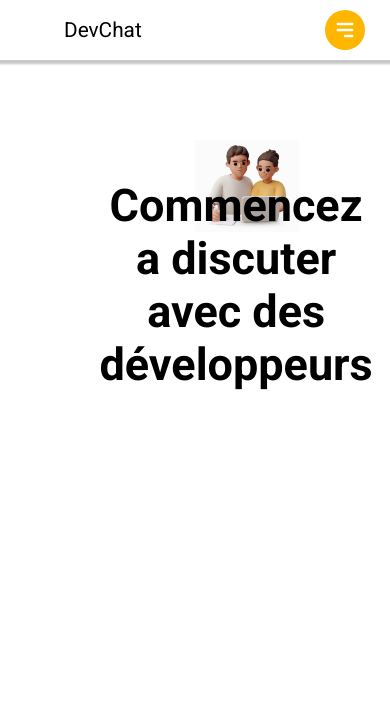
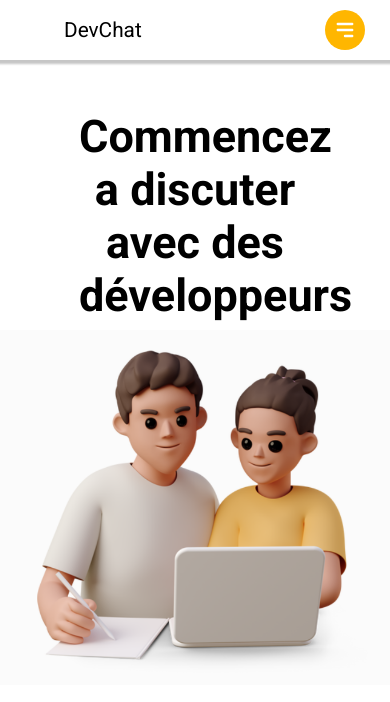
Before and after one commit to DevChatApp/DevChat-site, a React (Create React App) app in the folder frontend/: page / in a window 390 px wide. Shown: the top 702 px of the page. Built offline with nearby package versions, Linux system fonts and the light colour scheme.

Commit message:
responsive homePage

```diff
--- a/frontend/src/Components/Pages/Home.js
+++ b/frontend/src/Components/Pages/Home.js
@@ -6,10 +6,10 @@ const Home = () => {
     return (
         <div>
             <div className="home">
-                <div className="right">
+                <div className="block1">
                     <img className="imgHome" src={home_img} alt="img" />
                 </div>
-                <div className="left">
+                <div className="block2">
                     <h2 className="textHome">Commencez a discuter avec des développeurs</h2>
                 </div>
             </div>
--- a/frontend/src/Components/Pages/Pages.css
+++ b/frontend/src/Components/Pages/Pages.css
@@ -2,12 +2,68 @@
 h1 {
     margin: 10px 0 50px 0;
 }
+
+.home {
+    height: 300px;
+    margin: 50px;
+}
+
+.imgHome {
+    display: block;
+    margin: 0 auto;
+    width: 50%;
+    min-width: 400px;
+}
+
+.block1 {
+    display: flex;
+    width: 100%;
+}
+
+.textHome {
+    display: block;
+    top: 0;
+    margin: auto;
+    width: 80%;
+    font-size: 45px;
+}
+
+@media screen and (max-width: 680px) {
+    .imgHome {
+        margin-top: 80px;
+
+    }
+}
+
+@media screen and (max-width: 815px) {
+    .block1 {
+        display: flex;
+        justify-content: center;
+
+    }
+}
+
+@media screen and (min-width: 815px) {
+    .imgHome {
+        left: 25%;
+    }
+}
+
+@media screen and (max-width: 1035px) {
+    .imgHome {
+        position: absolute;
+        top: 250px;
+        text-align: center;
+    }
+}
+
+@media screen and (min-width: 1035px) {
     .home {
         height: 500px;
         margin: 80px;
     }
 
-.right {
+    .block1 {
         display: flex;
         float: right;
         width: 50%;
@@ -15,9 +71,10 @@ h1 {
 
     .imgHome {
         width: 90%;
+        min-width: 500px;
     }
 
-.left {
+    .block2 {
         height: 100%;
         width: 50%;
         position: fixed;
@@ -25,8 +82,8 @@ h1 {
 
     .textHome {
         display: flex;
-    width: 80%;
         margin: 20% auto;
         text-align: center;
         font-size: 45px;
     }
+}
```
Lines whose indentation alone changed are shown as unchanged.
